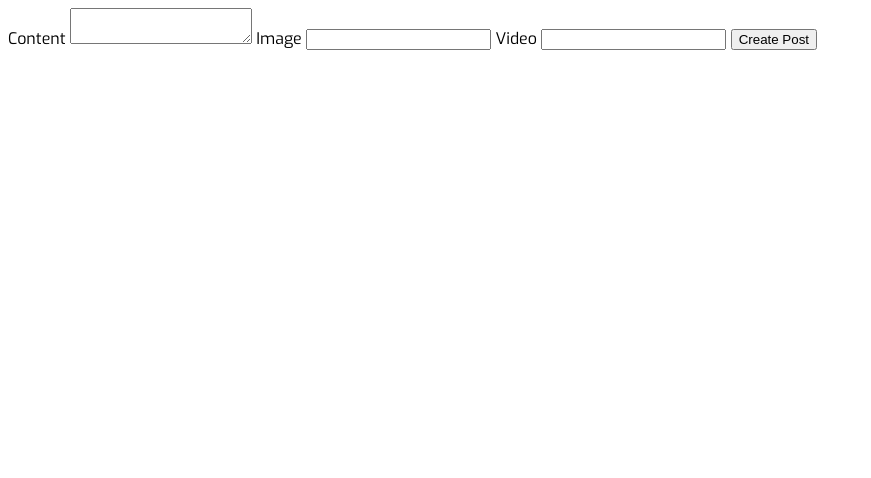
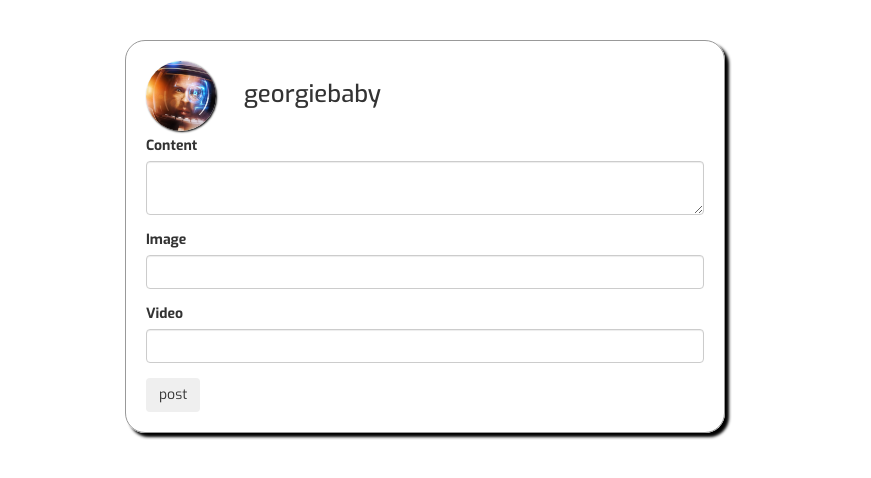
Before and after one commit to WerkerM/Astrogram, a Rails app: page /posts/new in a window 1280 px wide. Shown: the top 478 px of the page, without its empty margins (0-871 px from the left). Run offline with Rails 7, Linux system fonts and the light colour scheme; style sheets or scripts are compiled from the project's sources; some libraries are stand-ins or nearby versions.

Commit message:
Add css and render partials for displaying newsfeed; add Bootstrap

```diff
--- a/app/assets/javascripts/application.js
+++ b/app/assets/javascripts/application.js
@@ -13,3 +13,4 @@
 //= require jquery
 //= require jquery_ujs
 //= require_tree .
+//= require bootstrap-sprockets
--- a/app/assets/stylesheets/application.css
+++ b/app/assets/stylesheets/application.scss
@@ -9,11 +9,13 @@
  * compiled file so the styles you add here take precedence over styles defined in any other CSS/SCSS
  * files in this directory. Styles in this file should be added after the last require_* statement.
  * It is generally better to create a new file per style scope.
- *
- *= require_tree .
- *= require_self
  */
 
+@import "bootstrap-sprockets";
+@import "bootstrap";
+@import "posts";
+@import "comments";
+@import "home";
 
 body {
   font-family: 'Exo', sans-serif;
--- /dev/null
+++ b/app/assets/stylesheets/comments.scss
@@ -0,0 +1,3 @@
+.new-comment {
+  margin: 10px 0px 10px 0px;
+}
--- a/app/assets/stylesheets/posts.scss
+++ b/app/assets/stylesheets/posts.scss
@@ -2,8 +2,42 @@
 // They will automatically be included in application.css.
 // You can use Sass (SCSS) here: http://sass-lang.com/
 
-
-
 img {
   width: 560px;
 }
+
+.post {
+  width:600px;
+  border: 1px solid #999999;
+  border-radius:20px;
+  box-shadow: 3px 3px 2px black;
+  padding:20px;
+  margin:40px;
+}
+
+.post-author {
+  margin-bottom:5px;
+  .image img {
+    text-align:left;
+    max-height: 70px;
+    max-width: 70px;
+    box-shadow: 1px 1px 2px black;
+    border-radius: 50%;
+  }
+  .username {
+  }
+  .timestamp {
+    color: #444444;
+    text-align:right;
+    margin-top:25px;
+  }
+}
+
+.new-post {
+  width:600px;
+  border: 1px solid #999999;
+  border-radius:20px;
+  box-shadow: 4px 4px 3px black;
+  padding:20px;
+  margin:40px;
+}
--- a/app/controllers/home_controller.rb
+++ b/app/controllers/home_controller.rb
@@ -1,6 +1,7 @@
 class HomeController < ApplicationController
   def index
     @post = Post.new
+    @comment = @post.comments.new
     @posts = Post.all.order(created_at: :desc).take(10)
   end
 end
--- a/app/controllers/posts_controller.rb
+++ b/app/controllers/posts_controller.rb
@@ -16,7 +16,7 @@ class PostsController < ApplicationController
     @post = Post.new(post_params)
     @post.astronaut_id = 1 # placeholder until auth is working
     @post.save
-    redirect_to @post
+    redirect_to 'home#index'
   end
 
   def destroy
--- a/app/helpers/post_helper.rb
+++ b/app/helpers/post_helper.rb
@@ -19,4 +19,10 @@ module PostHelper
   def video_id(post)
     post.video_url.gsub("https://www.youtube.com/watch?v=", "")
   end
+
+  def star_date(post)
+    unless post.created_at.nil?
+      post.created_at.to_datetime.jd.to_s
+    end
+  end
 end
--- a/app/views/layouts/application.html.erb
+++ b/app/views/layouts/application.html.erb
@@ -10,6 +10,10 @@
   </head>
 
   <body>
-    <%= yield %>
+    <div class="container">
+      <div class = "col-xs-12 center-block">
+      <%= yield %>
+    </div>
+    </div>
   </body>
 </html>
--- a/app/views/posts/_form.html.erb
+++ b/app/views/posts/_form.html.erb
@@ -1,12 +1,21 @@
-<%= form_for @post do |f| %>
-  <%= f.label :content %>
-  <%= f.text_area :content %>
+<div class="new-post">
+  <%= render partial: 'posts/post_author', locals: {post: @post} %>
+  <%= form_for @post do |f| %>
+  <div class="form-group">
+    <%= f.label :content %>
+    <%= f.text_area :content, class: "form-control" %>
+  </div>
 
-  <%= f.label :image_url, "Image" %>
-  <%= f.text_field :image_url %>
+  <div class="form-group">
+    <%= f.label :image_url, "Image" %>
+    <%= f.text_field :image_url, class: "form-control" %>
+  </div>
 
-  <%= f.label :video_url, "Video" %>
-  <%= f.text_field :video_url %>
+  <div class="form-group">
+    <%= f.label :video_url, "Video" %>
+    <%= f.text_field :video_url, class: "form-control" %>
+  </div>
 
-  <%= f.submit %>
-<% end %>
+    <%= f.submit :post, class: "btn btn-md" %>
+  <% end %>
+</div>
--- /dev/null
+++ b/app/views/posts/_post_author.html.erb
@@ -0,0 +1,7 @@
+<div class="post-author">
+  <div class="row">
+    <div class="col-xs-2 image"><img src="<%= asset_path( 'astronaut-headshot.png' ) %>"></div>
+    <div class="col-xs-8 username"><h3>georgiebaby</h3></div>
+    <div class="col-xs-2 timestamp"><%= star_date(post) %></div>
+  </div>
+</div>
--- a/config/routes.rb
+++ b/config/routes.rb
@@ -2,6 +2,8 @@ Rails.application.routes.draw do
   root "home#index"
   resources :users, only: [:create, :show, :edit, :update]
   resources :posts, except: [:edit, :update]
+  resources :comments, only: [:create]
+
   get '/:email_token/confirm_email/', :to => "users#confirm_email", as: 'confirm_email'
   get '/signup', to: 'registrations#new'
   post '/signup', to: 'registrations#create'
```
Also changed, not shown: app/controllers/comments_controller.rb (added, +13 -0 lines), app/views/comments/_form.html.erb (added, +8 -0 lines), app/views/posts/_post.html.erb (+5 -3 lines), Gemfile, Gemfile.lock, app/assets/images/astronaut-headshot.png (added).
